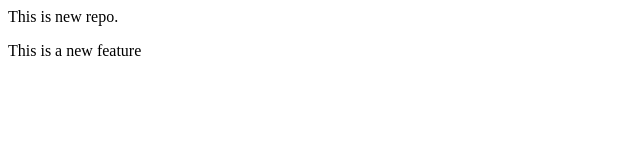
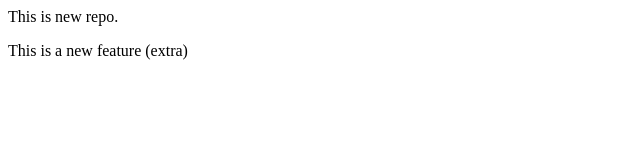
Before and after one commit to gangal2710/localrepo, a plain HTML site: page index.html in a window 1280 px wide. Shown: the full height of the page, 0-640 px from the left. Drawn offline with Linux system fonts and the light colour scheme.

Commit message:
Added Extra

```diff
--- a/index.html
+++ b/index.html
@@ -1,2 +1,2 @@
 <p> This is new repo.</p>
-<p> This is a new feature</p>
+<p> This is a new feature (extra)</p>
```
